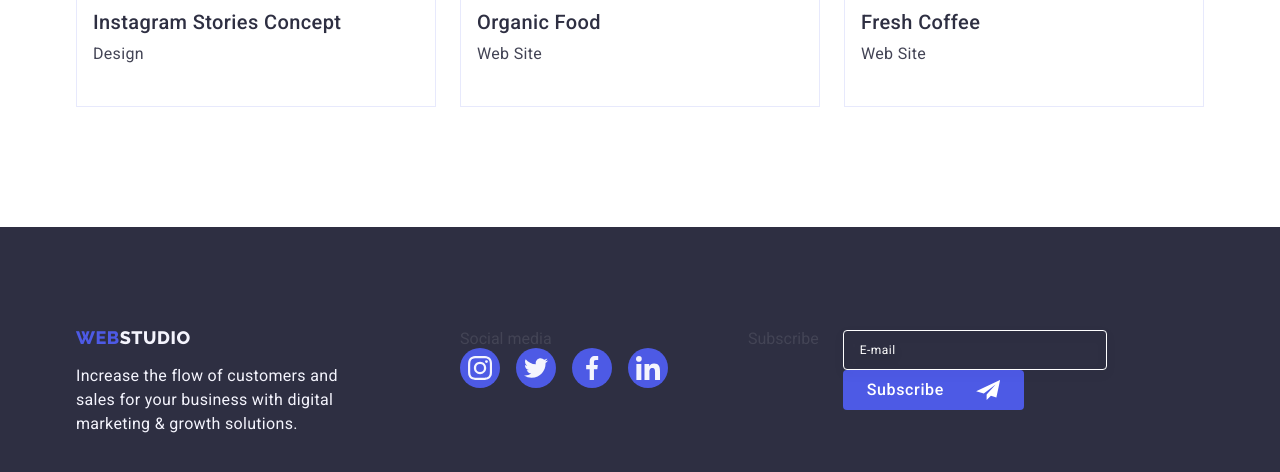
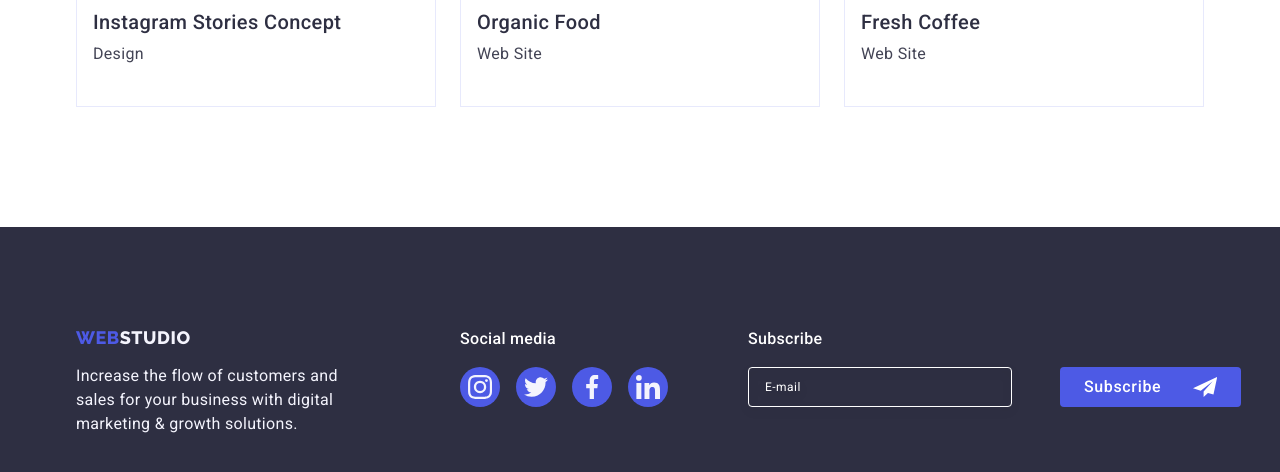
Before and after one commit to TonyaLuts/goit-markup-hw-06, a plain HTML site: page portfolio.html in a window 1280 px wide. Shown: the part 1567-2039 px from the top of the page. Drawn offline with nearby package versions, Linux system fonts and the light colour scheme.

Commit message:
add form9

```diff
--- a/portfolio.html
+++ b/portfolio.html
@@ -301,7 +301,7 @@
           </p>
         </div>
         <div class="footer-socials">
-          <p class="footer-socials-text">Social media</p>
+          <p class="footer-title-text">Social media</p>
           <ul class="footer-socials-list list">
             <li class="socials-items-footer">
               <a
@@ -353,11 +353,10 @@
             </li>
           </ul>
         </div>
-        <div>
+        <div class="footer-form">
+          <p class="footer-title-text">Subscribe</p>
           <form class="footer-field">
-            <p class="footer-socials-text">Subscribe</p>
-            <div class="subscribe-wrapp">
-              <label for="user-mail">
+            <label for="user-mail" class="footer-mail">
               <input
                 type="email"
                 name="user-mail"
@@ -369,11 +368,10 @@
 
             <button type="submit" class="btn-subscribe">
               Subscribe
-                <svg class="subscribe-icon" width="24" height="20">
+              <svg class="subscribe-icon" width="24" height="24">
                 <use href="./images/icons.svg#icon-send"></use>
               </svg>
             </button>
-            </div>
           </form>
         </div>
       </div>
```
Also changed, not shown: index.html (+0 -2 lines). Lines whose indentation alone changed are shown as unchanged.
